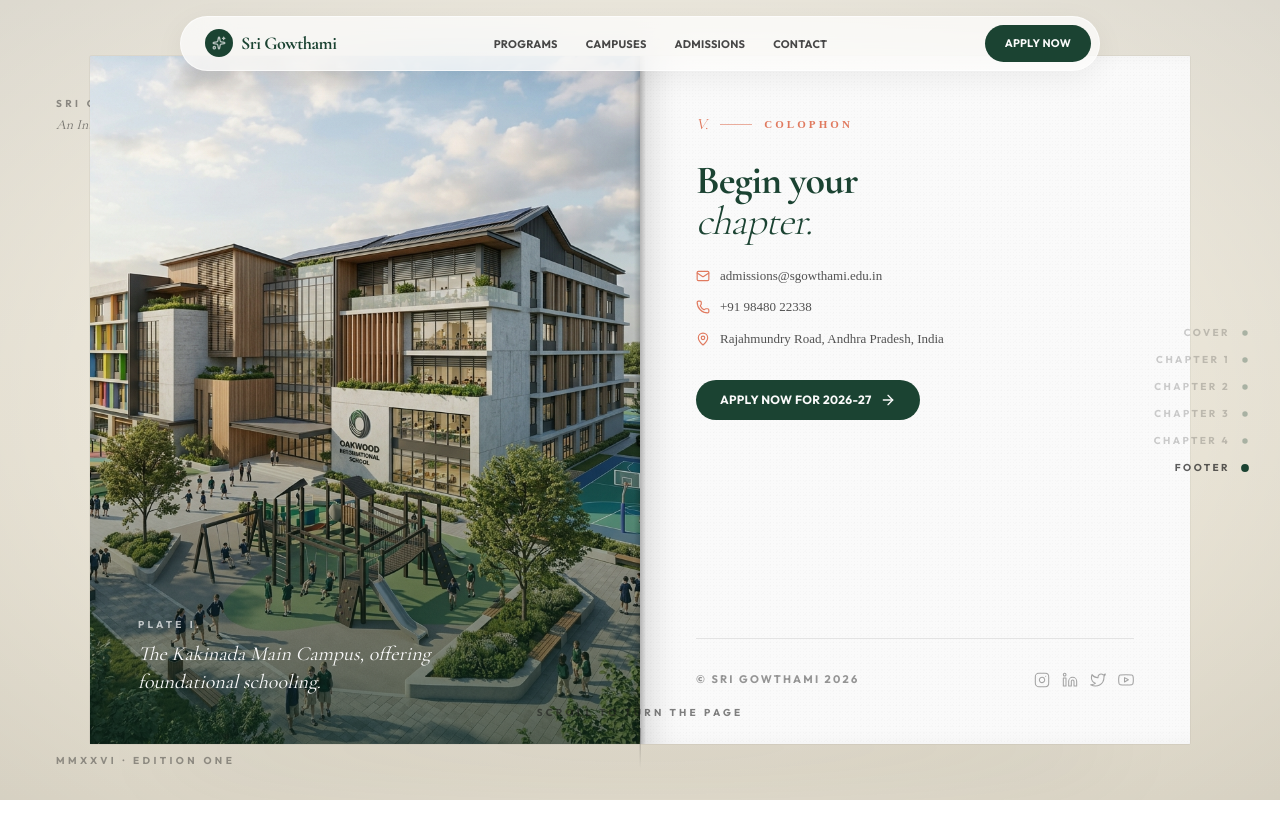
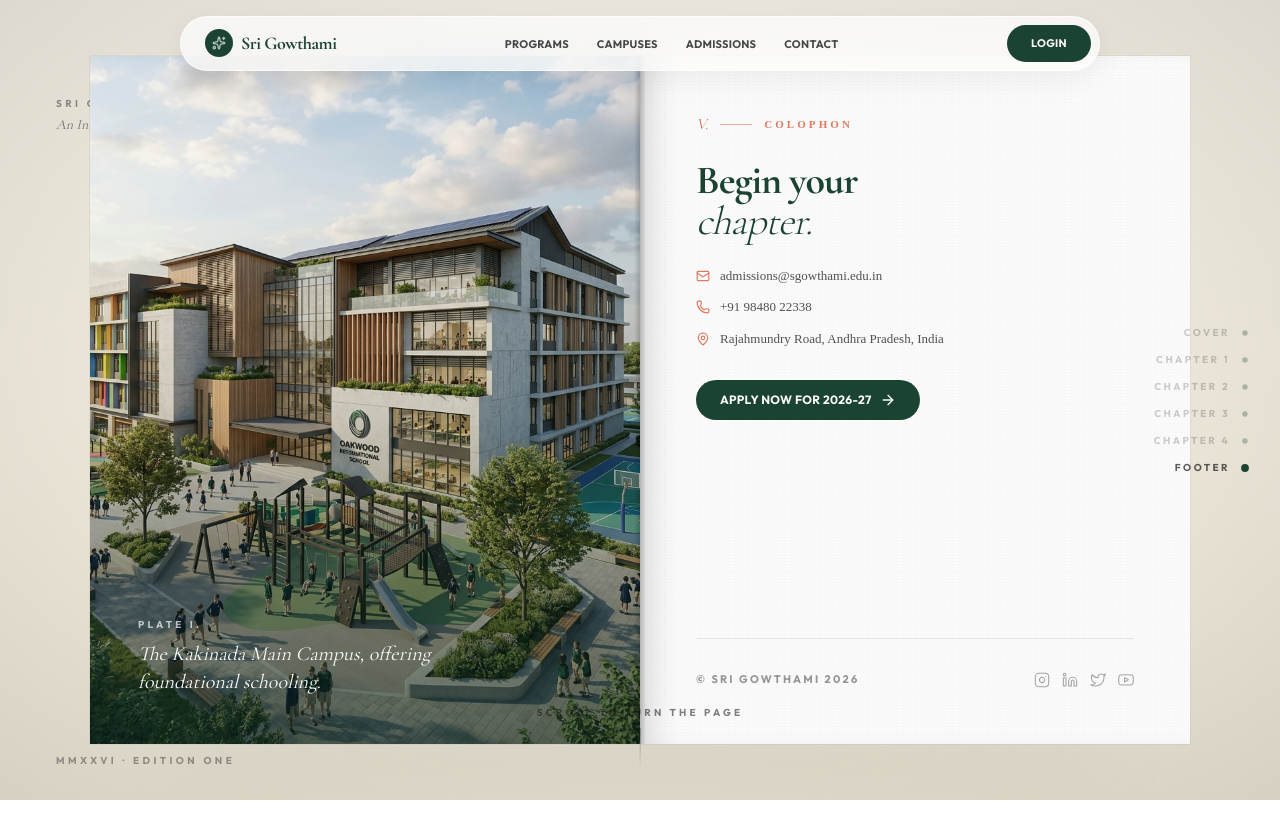
Before and after one commit to kamalyad4v/sri-gouthami-edu, a Next.js app: page / in a window 1280 px wide. Shown: the top 838 px of the page. Built offline with nearby package versions, Linux system fonts and the light colour scheme.

Commit message:
style: replace apply now button with login link in 3D book header

```diff
--- a/src/components/book-navbar.tsx
+++ b/src/components/book-navbar.tsx
@@ -1,5 +1,6 @@
 import React from "react";
 import { Sparkles } from "lucide-react";
+import Link from "next/link";
 
 interface NavbarProps {
   onApplyClick: () => void;
@@ -45,14 +46,13 @@
           ))}
         </ul>
 
-        <button
-          type="button"
-          onClick={onApplyClick}
-          data-testid="navbar-apply-button"
-          className="bg-forest hover:bg-forest-deep text-paper rounded-full px-5 py-2.5 text-[11px] font-bold tracking-wide transition-all duration-300 hover:-translate-y-[1px] hover:shadow-lg active:translate-y-0 uppercase font-sans"
+        <Link
+          href="/auth/sign-in"
+          data-testid="navbar-login-button"
+          className="bg-forest hover:bg-forest-deep text-paper rounded-full px-6 py-2.5 text-[11px] font-bold tracking-wide transition-all duration-300 hover:-translate-y-[1px] hover:shadow-lg active:translate-y-0 uppercase font-sans block text-center"
         >
-          Apply Now
-        </button>
+          Login
+        </Link>
       </nav>
     </header>
   );
```
